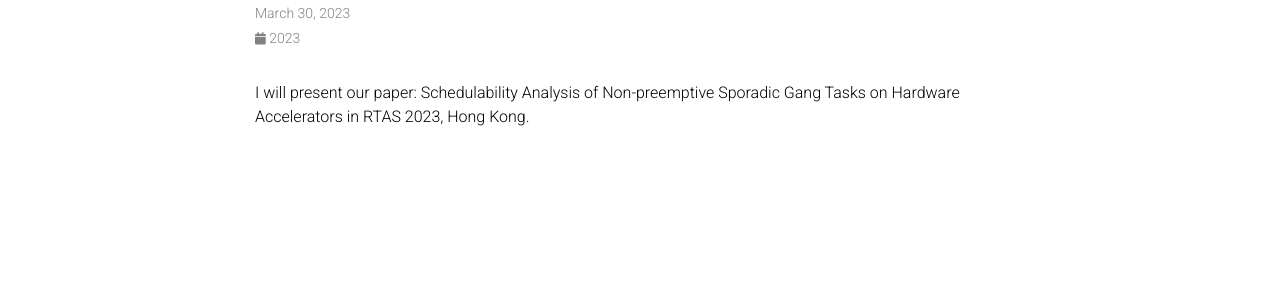
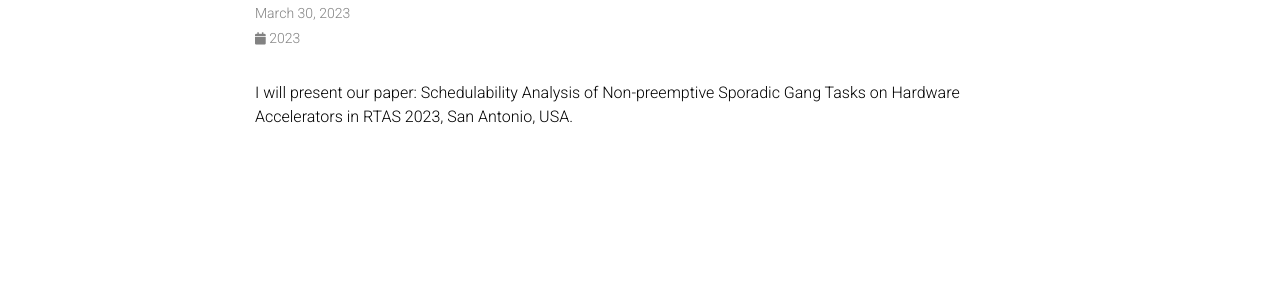
Before and after one commit to binqi-sun/binqi-sun.github.io, a Jekyll site: the page built from _news/2023_rtas.md, in a window 1280 px wide. Shown: the part 158-458 px from the top of the page. Built offline with Jekyll 4.4.1, drawn with Linux system fonts in a browser that asks for light colours; full-size pictures stand in for the smaller copies a plugin makes; comment, search, counter and statistics services are not loaded; a style sheet for code colours, icons or effects is not loaded.

Commit message:
update news

```diff
--- a/_news/2023_rtas.md
+++ b/_news/2023_rtas.md
@@ -5,4 +5,4 @@ inline: true
 related_posts: false
 ---
 
-I will present our paper: Schedulability Analysis of Non-preemptive Sporadic Gang Tasks on Hardware Accelerators in RTAS 2023, Hong Kong.
+I will present our paper: Schedulability Analysis of Non-preemptive Sporadic Gang Tasks on Hardware Accelerators in RTAS 2023, San Antonio, USA.
```
Also changed, not shown: _news/2024_rtas.md (+1 -1 lines).
